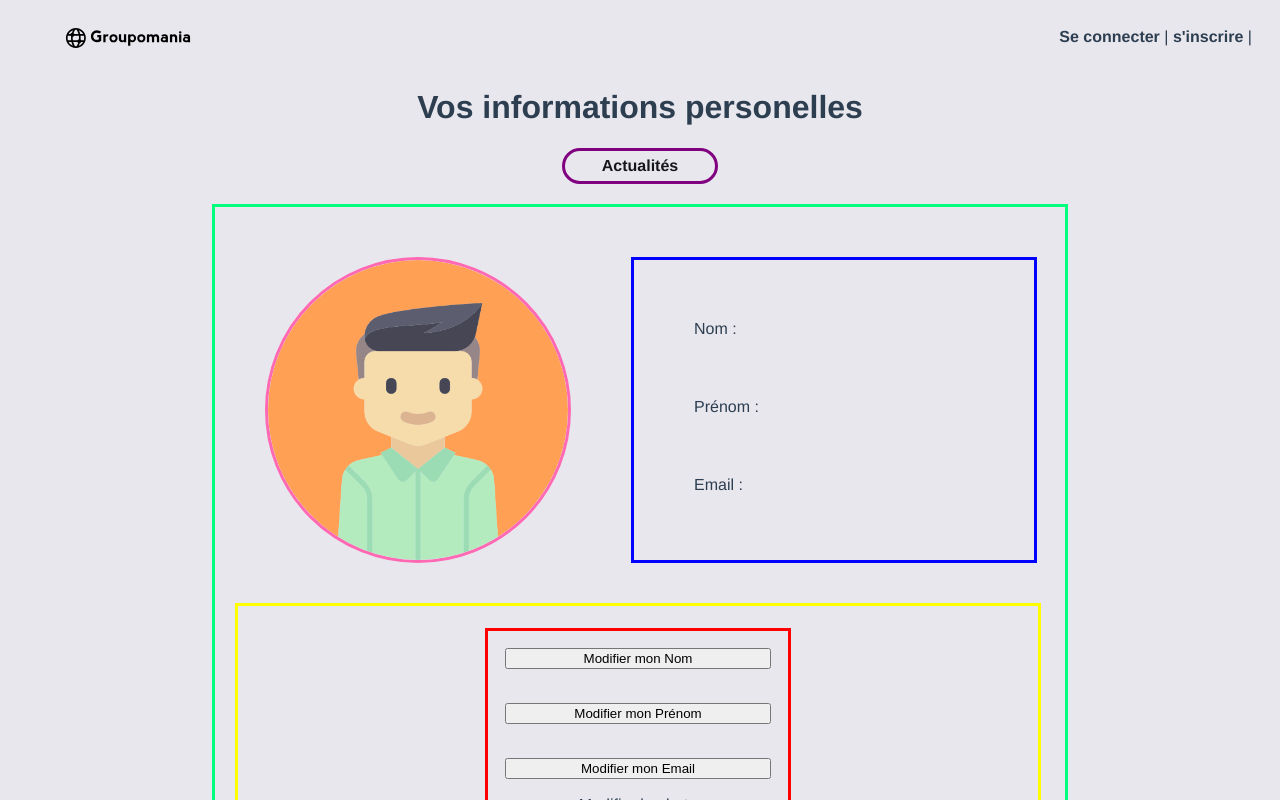
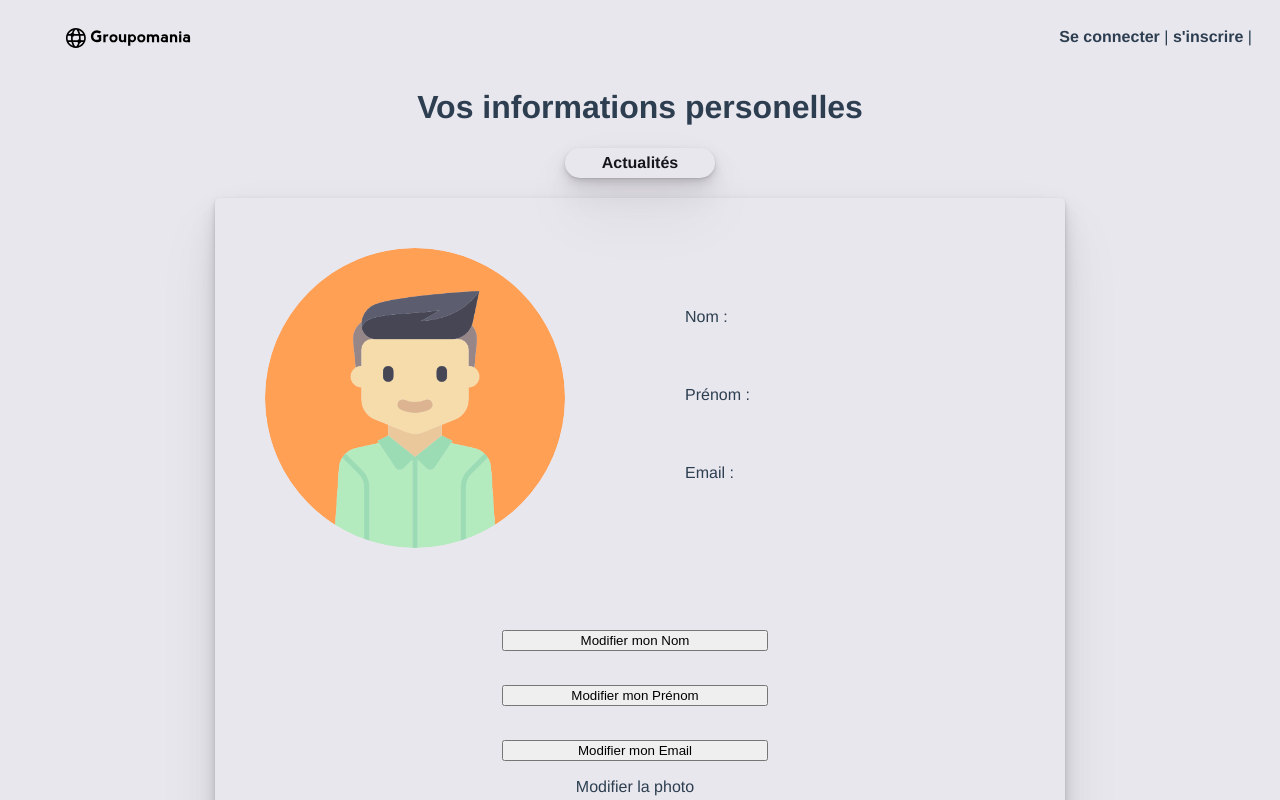
Before and after one commit to Bescore/Openclassrooms_P7, a Vue app: page /compte in a window 1280 px wide. Shown: the top 800 px of the page. Built offline with nearby package versions, Linux system fonts and the light colour scheme.

Commit message:
AJOUT de l'image par défaut au compte, modification de la partie compte

```diff
--- a/src/views/compte.vue
+++ b/src/views/compte.vue
@@ -38,8 +38,8 @@ export default {
     width:150px;
     height:30px;
     border-radius: 30px;
-    border:purple solid;
     display:flex;
+    box-shadow: rgba(0, 0, 0, 0.07) 0px 1px 2px, rgba(0, 0, 0, 0.07) 0px 2px 4px, rgba(0, 0, 0, 0.07) 0px 4px 8px, rgba(0, 0, 0, 0.07) 0px 8px 16px, rgba(0, 0, 0, 0.07) 0px 16px 32px, rgba(0, 0, 0, 0.07) 0px 32px 64px;
 
 }
 .actualite {
@@ -55,22 +55,20 @@ export default {
     margin-top:20px;
     width: 850px;
     height:760px;
-    border:springgreen solid;
-
+    box-shadow: rgba(0, 0, 0, 0.07) 0px 1px 2px, rgba(0, 0, 0, 0.07) 0px 2px 4px, rgba(0, 0, 0, 0.07) 0px 4px 8px, rgba(0, 0, 0, 0.07) 0px 8px 16px, rgba(0, 0, 0, 0.07) 0px 16px 32px, rgba(0, 0, 0, 0.07) 0px 32px 64px;
+    border-radius:5px;
 }
 .compte-contenair-photo{
     width:300px;
     height:300px;
-    border: hotpink solid ;
     border-radius:50%;
     position: relative;
     left:50px;
-     top:50px;
+    top:50px;
 }
 .compte-contenair-photo-label{
 width:400px;
 height: 300px;
-border: blue solid;
 position: relative;
 left:110px;
 top:50px;
@@ -78,7 +76,6 @@ top:50px;
 .compte-contains-infos{
 width:800px;
 height:350px;
-border:yellow solid;
 position: relative;
 left:20px;
 top:90px;
@@ -95,7 +92,7 @@ align-items: center;
 .form-buttons{
     width:300px;
     height: 300px;
-    border: red solid;
+
     display: flex;
     flex-direction: column;
 }
--- a/src/views/poster.vue
+++ b/src/views/poster.vue
@@ -1,6 +1,6 @@
 <template>
   <div class="compte-banner">
-    <img class="compte-banner-round-pic" src="i"/>
+    <img class="compte-banner-round-pic" src="@/assets/user-icon.png"/>
   <router-link class="compte" to="/compte">Mon Compte</router-link>
   <router-link class="compte" to="/">Se deconnecter</router-link>
   </div>
@@ -106,7 +106,6 @@ export default {
 .compte-banner-round-pic{
 width: 50px;
 height: 50px;
-border:grey solid 0.5px;
 border-radius:50%;
 overflow: hidden;
 }
```
